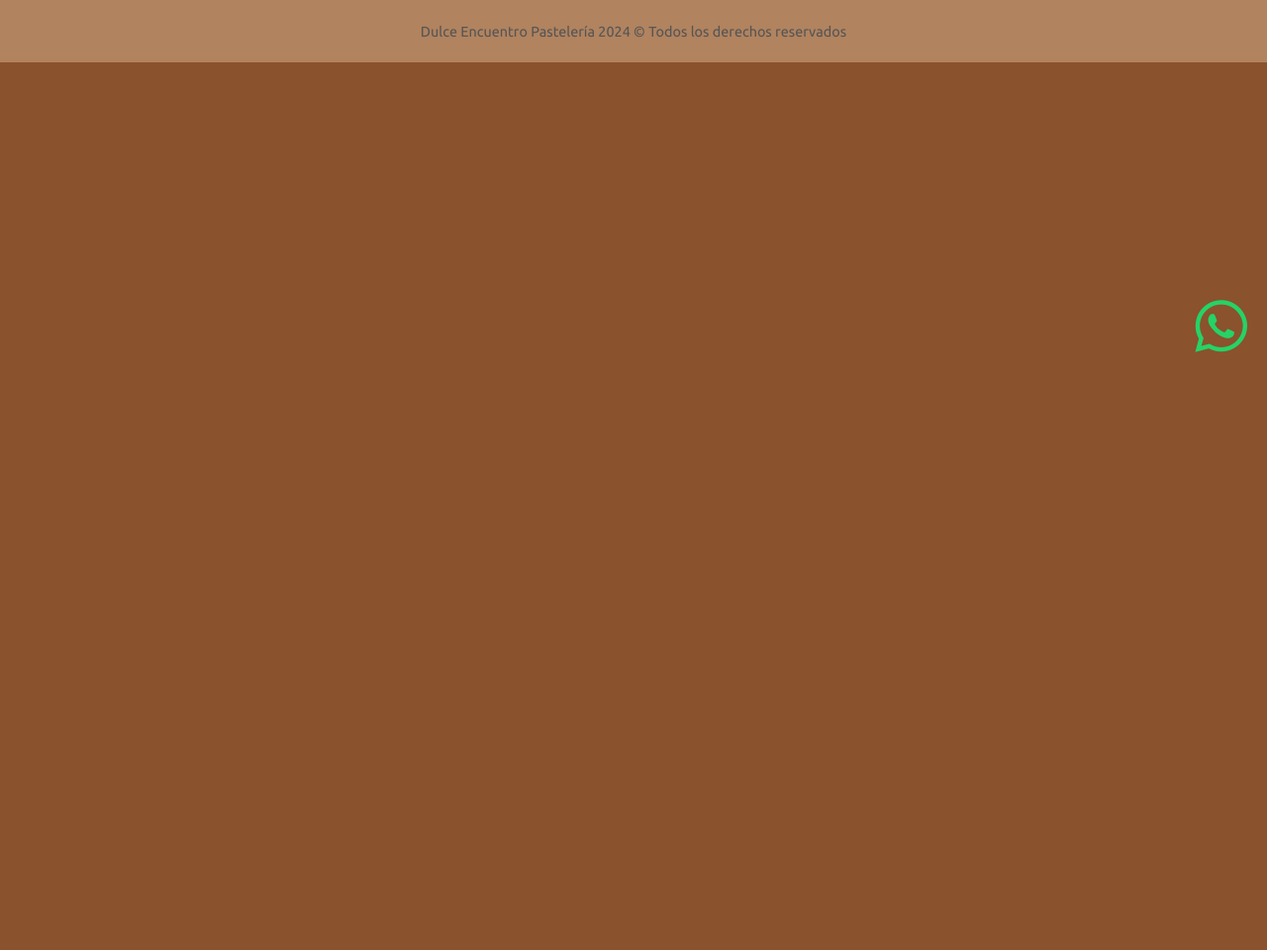
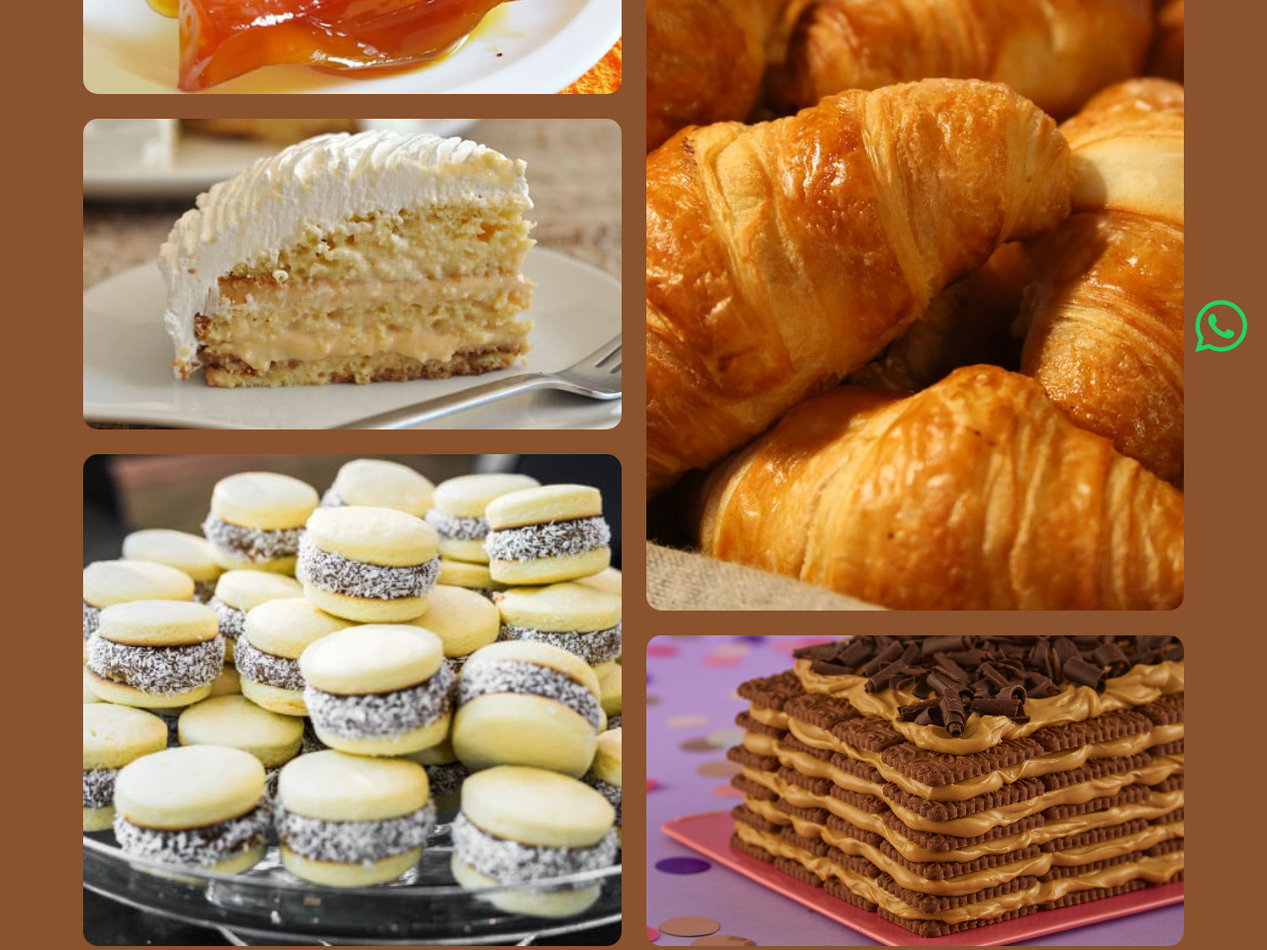
Before and after one commit to Gracimars/DulceEncuentro, a plain HTML site: page pages/productos.html in a window 1280 px wide. Shown: the part 420-1380 px from the top of the page at 99% size. Before the commit the page ends 800 px from the top, so only its background shows below. Drawn offline with Linux system fonts and the light colour scheme; a web font is replaced by a local one.

Commit message:
Agrego grid en la sección de productos

```diff
--- a/css/estilos.css
+++ b/css/estilos.css
@@ -459,6 +459,65 @@ a {
   }
 }
 
+/* Fin de estilos en el index */
+
+/*Galería de Página Productos*/
+.galeriaGridDulces {
+  padding: 20px;
+  width: 90%;
+  margin: 0 auto;
+  display: grid;
+  grid-template-columns: 1fr 1fr;
+  grid-template-rows: 1fr 1fr 0.5fr 1fr;
+  /* Transicion de la imagen */
+  img {
+    transition: transform 0.3s ease-in-out, z-index 0.3s ease-in-out;
+    position: relative; /* Necesario para usar z-index */
+    z-index: 1; /* Nivel base */
+    border-radius: 15px;
+    &:hover {
+      transform: scale(1.1); /* Agranda la imagen */
+      z-index: 10; /* La coloca por encima de otros elementos */
+    }
+  }
+  grid-template-areas:
+    "lechoza medialunas"
+    "tres medialunas"
+    "alfajor medialunas"
+    "alfajor chocotorta";
+  gap: 25px;
+  .hijo_1 {
+    grid-area: lechoza;
+    width: 100%;
+    height: 100%;
+    object-fit: cover;
+  }
+  .hijo_2 {
+    grid-area: medialunas;
+    width: 100%;
+    height: 100%;
+    object-fit: cover;
+  }
+  .hijo_3 {
+    grid-area: tres;
+    width: 100%;
+    height: 100%;
+    object-fit: cover;
+  }
+  .hijo_4 {
+    grid-area: alfajor;
+    width: 100%;
+    height: 100%;
+    object-fit: cover;
+  }
+  .hijo_5 {
+    grid-area: chocotorta;
+    width: 100%;
+    height: 100%;
+    object-fit: cover;
+  }
+}
+
 /* Estilos para el footer */
 .footerContainer {
   display: flex;
--- a/pages/productos.html
+++ b/pages/productos.html
@@ -35,7 +35,39 @@
         </ul>
       </nav>
     </header>
-    <main>Productos</main>
+    <main>
+      <section class="galeriaGridDulces">
+        <img
+          class="hijo_1"
+          src="../assets/img/1-Dulce-de-Lechosa-1.jpg"
+          alt="Dulce de Lechoza"
+        />
+
+        <img
+          class="hijo_2"
+          src="../assets/img/bread-1284438_1280.jpg"
+          alt="Medialunas Clásicas"
+        />
+
+        <img
+          class="hijo_3"
+          src="../assets/img/Torta-3-Leches.jpg"
+          alt="Torta Tres Leches"
+        />
+
+        <img
+          class="hijo_4"
+          src="../assets/img/alfajores.jpg"
+          alt="Alfajores Clásicos"
+        />
+
+        <img
+          class="hijo_5"
+          src="../assets/img/chocotorta-destacada.jpg"
+          alt="Chocotorta"
+        />
+      </section>
+    </main>
 
     <footer class="footerContainer">
       <div class="footer-main-container">
```
Also changed, not shown: css/prueba.css (deleted, +0 -86 lines), assets/img/besos_de_coco.jpg (deleted).
